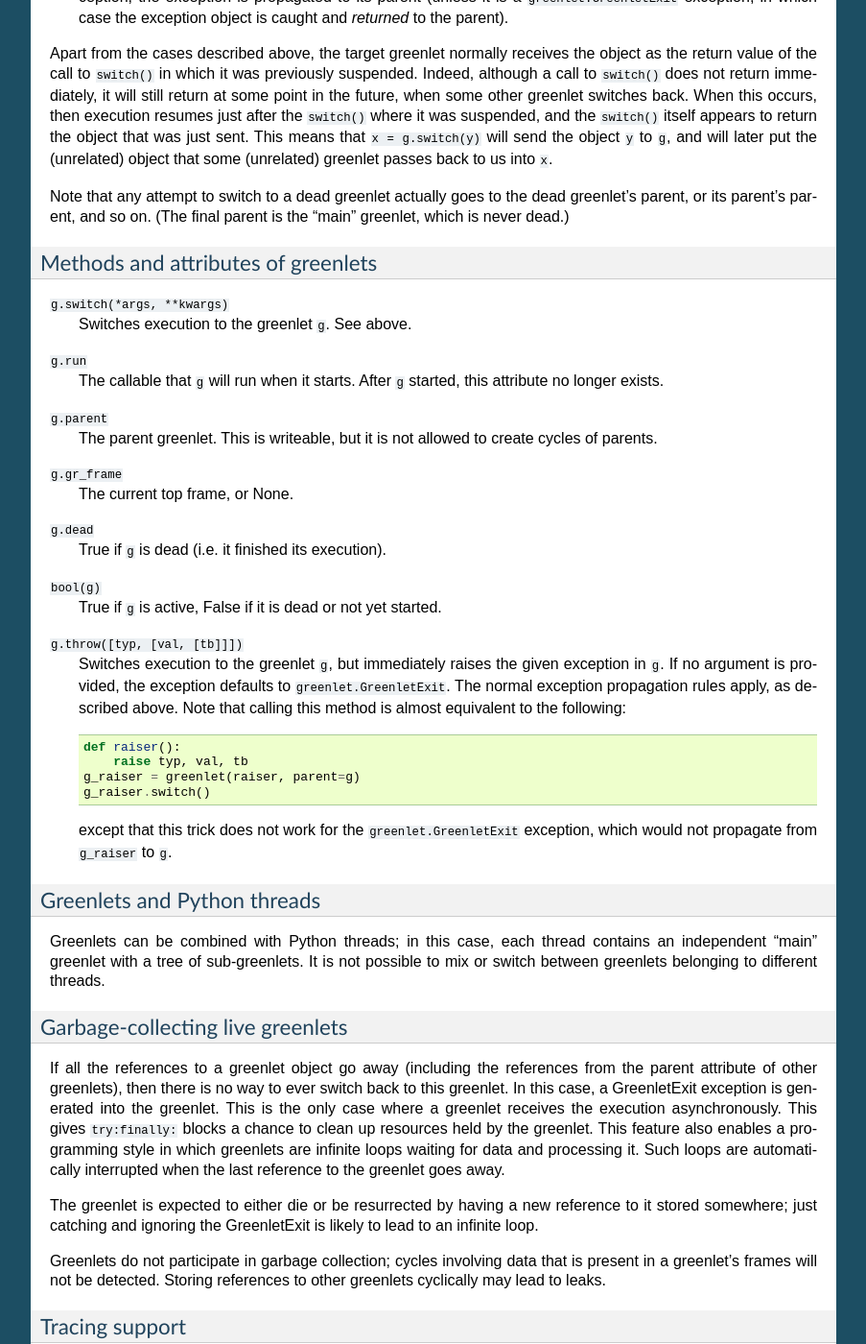
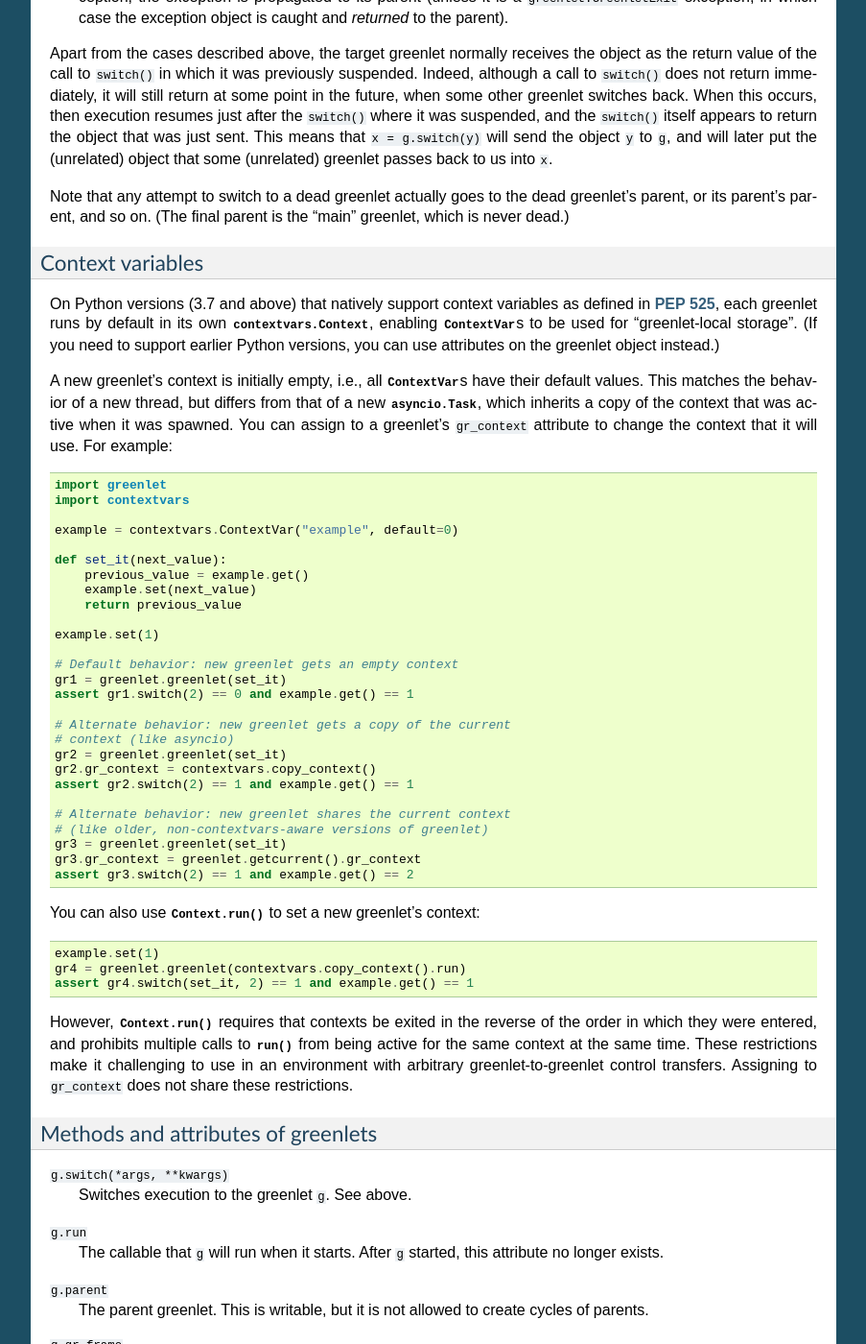
Before and after one commit to python-greenlet/greenlet, a Sphinx documentation site: the page built from docs/greenlet.rst, in a window 1280 px wide and 1400 px high, scrolled down 3483 px. Shown: the whole window at 96% size, without its empty margins (198-1101 px from the left). Built offline with Sphinx 7.4.7, drawn with Linux system fonts in a browser that asks for light colours; some of the changed text lies outside the part shown.

Commit message:
Add the ability to modify a greenlet's contextvars context

```diff
--- a/CHANGES.rst
+++ b/CHANGES.rst
@@ -5,6 +5,10 @@
 1.0.0 (unreleased)
 ==================
 
+- Add the ability to set a greenlet's PEP 567 contextvars context
+  directly, by assigning to the greenlet's ``gr_context`` attribute. This
+  restores support for some patterns of using greenlets atop an async
+  environment that became more challenging in 0.4.17.
 - (Packaging) Require setuptools to build from source.
 - (Packaging) Stop asking setuptools to build both .tar.gz and .zip
   sdists. PyPI has standardized on .tar.gz for all platforms.
--- a/docs/greenlet.rst
+++ b/docs/greenlet.rst
@@ -249,6 +249,67 @@ Note that any attempt to switch to a dead greenlet actually goes to the
 dead greenlet's parent, or its parent's parent, and so on.  (The final
 parent is the "main" greenlet, which is never dead.)
 
+Context variables
+-----------------
+
+On Python versions (3.7 and above) that natively support context
+variables as defined in :pep:`525`, each greenlet runs by default in
+its own :class:`contextvars.Context`, enabling
+:class:`~contextvars.ContextVar`\s to be used for "greenlet-local
+storage". (If you need to support earlier Python versions, you can use
+attributes on the greenlet object instead.)
+
+A new greenlet's context is initially empty, i.e., all
+:class:`~contextvars.ContextVar`\s have their default values. This
+matches the behavior of a new thread, but differs from that of a new
+:class:`asyncio.Task`, which inherits a copy of the context that was
+active when it was spawned.  You can assign to a greenlet's
+``gr_context`` attribute to change the context that it will use. For
+example::
+
+    import greenlet
+    import contextvars
+
+    example = contextvars.ContextVar("example", default=0)
+
+    def set_it(next_value):
+        previous_value = example.get()
+        example.set(next_value)
+        return previous_value
+
+    example.set(1)
+
+    # Default behavior: new greenlet gets an empty context
+    gr1 = greenlet.greenlet(set_it)
+    assert gr1.switch(2) == 0 and example.get() == 1
+
+    # Alternate behavior: new greenlet gets a copy of the current
+    # context (like asyncio)
+    gr2 = greenlet.greenlet(set_it)
+    gr2.gr_context = contextvars.copy_context()
+    assert gr2.switch(2) == 1 and example.get() == 1
+
+    # Alternate behavior: new greenlet shares the current context
+    # (like older, non-contextvars-aware versions of greenlet)
+    gr3 = greenlet.greenlet(set_it)
+    gr3.gr_context = greenlet.getcurrent().gr_context
+    assert gr3.switch(2) == 1 and example.get() == 2
+
+You can also use :meth:`Context.run() <contextvars.Context.run>` to set
+a new greenlet's context::
+
+    example.set(1)
+    gr4 = greenlet.greenlet(contextvars.copy_context().run)
+    assert gr4.switch(set_it, 2) == 1 and example.get() == 1
+
+However, :meth:`Context.run() <contextvars.Context.run>` requires that
+contexts be exited in the reverse of the order in which they were
+entered, and prohibits multiple calls to :meth:`~contextvars.Context.run`
+from being active for the same context at the same time. These restrictions
+make it challenging to use in an environment with arbitrary
+greenlet-to-greenlet control transfers. Assigning to ``gr_context``
+does not share these restrictions.
+
 Methods and attributes of greenlets
 -----------------------------------
 
@@ -260,14 +321,26 @@ Methods and attributes of greenlets
     this attribute no longer exists.
 
 ``g.parent``
-    The parent greenlet.  This is writeable, but it is not allowed to
+    The parent greenlet.  This is writable, but it is not allowed to
     create cycles of parents.
 
 ``g.gr_frame``
-    The current top frame, or None.
+    The frame that was active in this greenlet when it most recently
+    called ``some_other_greenlet.switch()``, and that will resume
+    execution when ``g.switch()`` is next called. The remainder of the
+    greenlet's stack can be accessed by following the frame objects'
+    ``f_back`` attributes.  ``gr_frame`` is non-None only for suspended
+    greenlets; it is None if the greenlet is dead, not yet started,
+    or currently executing.
+
+``g.gr_context``
+    The `contextvars.Context` in which ``g`` will run.  This is writable,
+    and can be set to ``None`` to cause the greenlet to start or resume
+    execution in a new, empty context.  This attribute only exists on
+    Python versions that have the `contextvars` module (3.7 and later).
 
 ``g.dead``
-    True if ``g`` is dead (i.e. it finished its execution).
+    True if ``g`` is dead (i.e., it finished its execution).
 
 ``bool(g)``
     True if ``g`` is active, False if it is dead or not yet started.
```
Also changed, not shown: 2 other files.
